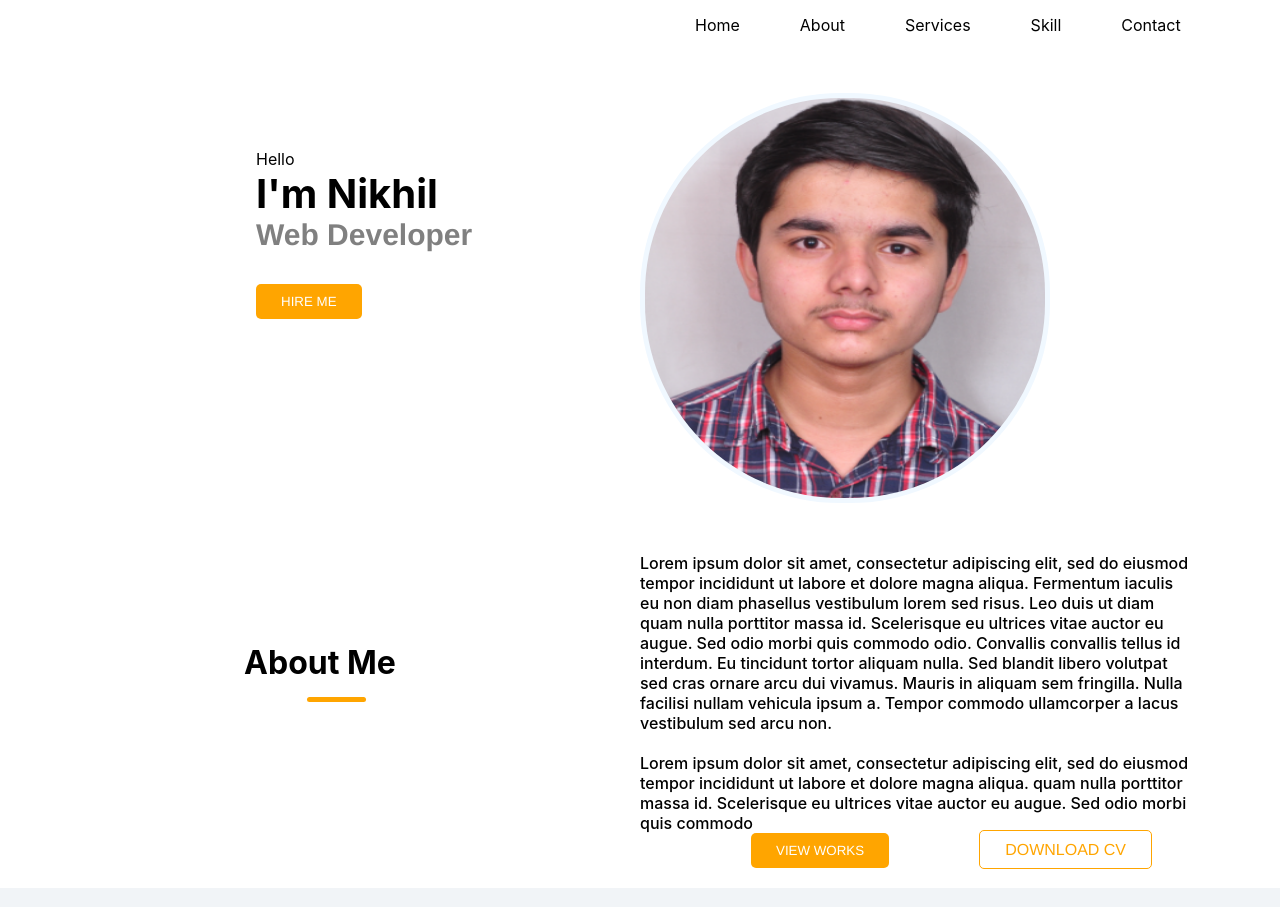
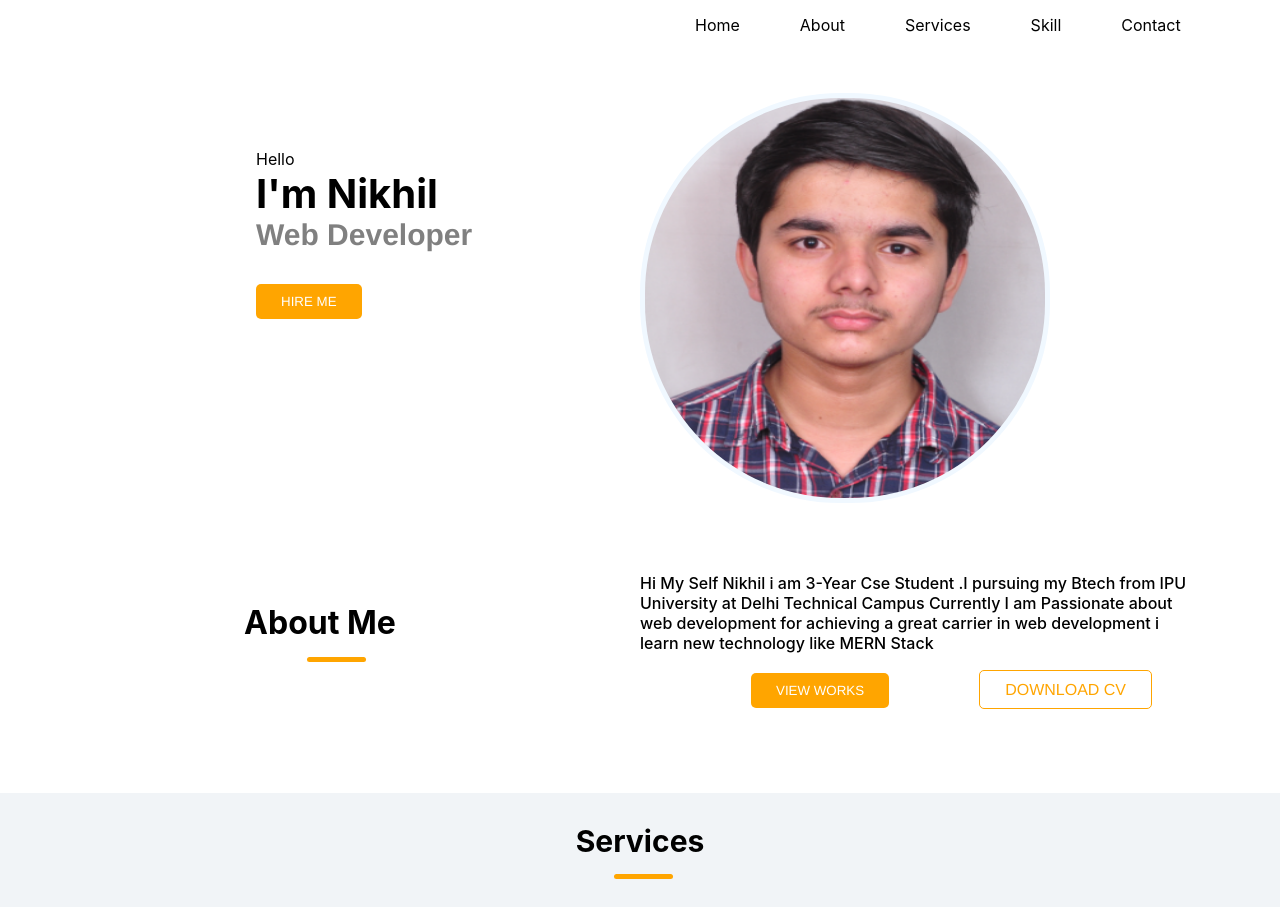
Before and after one commit to nik9599/portfolio, a React (Create React App) app: page / in a window 1280 px wide. Shown: the top 907 px of the page. Built offline with nearby package versions, Linux system fonts and the light colour scheme.

Commit message:
new file

```diff
--- a/src/pages/About.css
+++ b/src/pages/About.css
@@ -5,7 +5,9 @@
 }
 
 .AboutDiv {
+  margin-top: 20px;
   display: flex;
+  min-height: 200px;
 }
 
 .about-width {
@@ -15,7 +17,7 @@
 .left-about h1 {
   text-align: center;
   justify-content: center;
-  margin-top: 90px;
+  margin-top: 30px;
 }
 
 .about-text {
--- a/src/pages/About.js
+++ b/src/pages/About.js
@@ -19,26 +19,17 @@ function About() {
             </div>
             <div className="reight-about about-width">
                 <div className="about-text">
-                    <p>Lorem ipsum dolor sit amet, consectetur adipiscing elit, sed do eiusmod tempor incididunt ut
-                        labore et dolore magna aliqua.
-                        Fermentum iaculis eu non diam phasellus vestibulum lorem sed risus. Leo duis ut diam
-                        quam nulla porttitor massa id. Scelerisque eu ultrices vitae auctor eu augue. Sed odio morbi
-                        quis commodo
-                        odio. Convallis convallis tellus id interdum. Eu tincidunt tortor aliquam nulla. Sed blandit
-                        libero volutpat sed cras ornare arcu dui vivamus. Mauris in aliquam sem fringilla.
-                        Nulla facilisi nullam vehicula ipsum a. Tempor commodo ullamcorper a lacus vestibulum sed
-                        arcu non.</p>
+                    <p>Hi My Self Nikhil i am 3-Year Cse Student .I pursuing my Btech from IPU University at Delhi Technical Campus
+                        Currently I am Passionate about web development for achieving a great carrier in web development i learn new technology  like MERN Stack  </p>
                     <br></br>
-                    <p>Lorem ipsum dolor sit amet, consectetur adipiscing elit, sed do eiusmod tempor incididunt ut
-                        labore et dolore magna aliqua.
-                        quam nulla porttitor massa id. Scelerisque eu ultrices vitae auctor eu augue. Sed odio morbi
-                        quis commodo</p>
+
                     <div className="aaab p2">
 
                         <button className="vwb" onClick={() => openInNewTab('https://github.com/nik9599')}>VIEW
                             WORKS
                         </button>
-                        <a  href="https://drive.google.com/file/d/15MRO_BtQMpxHYjoHjnsTMookETOXblnt/view?usp=sharing"  target="_blank" className='dcb'>DOWNLOAD CV</a>
+                        <a href="https://drive.google.com/file/d/15MRO_BtQMpxHYjoHjnsTMookETOXblnt/view?usp=sharing"
+                           target="_blank" className='dcb'>DOWNLOAD CV</a>
 
                     </div>
 
--- a/src/pages/Footer.js
+++ b/src/pages/Footer.js
@@ -17,6 +17,7 @@ import mail from '../img/icons8-mail-32.png';
             emailjs.sendForm('service_c4vgxp7', 'template_zsojv6s', form.current, 'UkgMYdjEuLRyWyZq1')
                 .then((result) => {
                     console.log(result.text);
+                    window.alert("Your request in process")
                 }, (error) => {
                     console.log(error.text);
                 });
```
